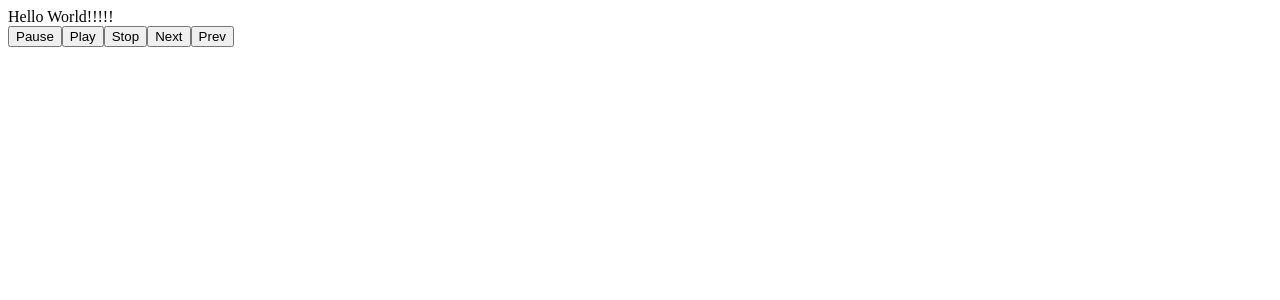
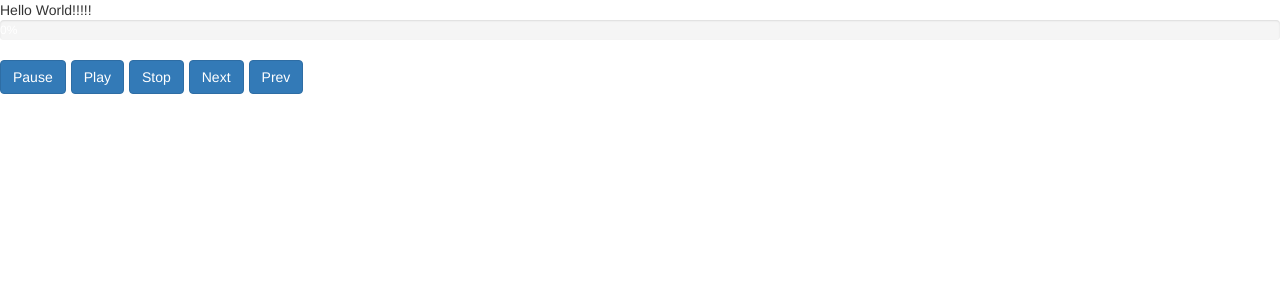
Before and after one commit to zdebra/musicplayer, a React app in the folder client/: page / in a window 1280 px wide. Shown: the top 300 px of the page. Built offline with nearby package versions, Linux system fonts and the light colour scheme.

Commit message:
progress bar

```diff
--- a/client/index.html
+++ b/client/index.html
@@ -3,6 +3,7 @@
 <head>
     <meta charset="UTF-8">
     <title>Music player client</title>
+    <link rel="stylesheet" href="https://maxcdn.bootstrapcdn.com/bootstrap/latest/css/bootstrap.min.css">
 </head>
 <body>
 
--- a/client/package.json
+++ b/client/package.json
@@ -7,9 +7,10 @@
     "watch-js": "watchify src/app.jsx -o build/build.js -t [ babelify --presets [ es2015 react ] ] --debug --verbose"
   },
   "dependencies": {
+    "node-rest-client": "^2.0.1",
     "react": "^15.2.0",
-    "react-dom": "^15.2.0",
-    "node-rest-client": "^2.0.1"
+    "react-bootstrap": "^0.29.5",
+    "react-dom": "^15.2.0"
   },
   "devDependencies": {
     "babelify": "^7.3.0",
--- a/client/src/audio/audio.js
+++ b/client/src/audio/audio.js
@@ -8,18 +8,18 @@ export default class AudioService {
         this.sourceNode = null;
         this.buffer = null;
 
-        this.paused = false;
-        this.pausedAt = null;
-        this.stopped = false;
+        this.paused = true;
+        this.stopped = true;
         this.repeat = false;
         this.autoplay = false;
         this.volume = 1;
-        this.startedAt = null;
         this.shuffle = false;
 
         this.songIndex = 0;
         this.songCount = null;
 
+        this.elapsed = 0;
+        this.lastCalculated = 0;
 
         try {
 
@@ -32,12 +32,23 @@ export default class AudioService {
             if(this.autoplay) {
                 this.load(this.songsURIs[this.songIndex]);
             }
+            setInterval(() => {
+                this.loop();
+            },125);
 
         }
         catch(e) {
             console.log(e);
         }
 
+    }
+
+    loop() {
+        var now = Date.now();
+        if(!this.paused) {
+            this.elapsed += now - this.lastCalculated;
+        }
+        this.lastCalculated = now;
     }
 
 
@@ -76,17 +87,18 @@ export default class AudioService {
             this.sourceNode = this.context.createBufferSource();
             this.sourceNode.connect(this.context.destination);
             this.sourceNode.buffer = this.buffer;
+
+
+            if (this.paused) {
+                this.sourceNode.start(0, this.getCurrentTime());
+            }
+            else {
+                this.sourceNode.start(0);
+            }
+
             this.paused = false;
             this.stopped = false;
 
-            if (this.pausedAt) {
-                this.startedAt = Date.now() - this.pausedAt;
-                this.sourceNode.start(0, this.pausedAt / 1000);
-            }
-            else {
-                this.startedAt = Date.now();
-                this.sourceNode.start(0);
-            }
         }
 
     }
@@ -117,15 +129,37 @@ export default class AudioService {
     stop() {
         this.sourceNode.stop();
         this.paused = false;
-        this.pausedAt = null;
         this.stopped = true;
+        this.counter = 0;
 
     }
 
     pause() {
+
         this.sourceNode.stop(0);
-        this.pausedAt = Date.now() - this.startedAt;
         this.paused = true;
+    }
+
+    getProgress() {
+        if(this.buffer === null) {
+            return 0;
+        }
+
+        var percent = (this.getCurrentTime()/this.getDuration())*100;
+
+        console.log(percent);
+        return percent;
+    }
+
+    getDuration() {
+        if(this.buffer === null) {
+            return 0;
+        }
+        return this.buffer.duration;
+    }
+
+    getCurrentTime() {
+        return this.elapsed/1000;
     }
 
 
--- a/client/src/components/mainframe.js
+++ b/client/src/components/mainframe.js
@@ -1,5 +1,8 @@
 import React from 'react';
 import AudioService from './../audio/audio';
+import Button from 'react-bootstrap/lib/Button';
+import ButtonToolbar from 'react-bootstrap/lib/ButtonToolbar';
+import ProgressBar from 'react-bootstrap/lib/ProgressBar';
 
 export default class MainFrame extends React.Component {
 
@@ -13,9 +16,18 @@ export default class MainFrame extends React.Component {
             "http://localhost:3000/music/vagina"
         ]);
 
+        this.state = {progress: this.audioService.getProgress()};
+        this.tick = this.tick.bind(this);
+    }
 
+    componentDidMount() {
+        setInterval(this.tick,250);
+    }
 
+    tick() {
+        this.setState({progress: this.audioService.getProgress()});
     }
+
 
     pause() {
         this.audioService.pause();
@@ -38,13 +50,22 @@ export default class MainFrame extends React.Component {
     }
 
     render() {
+/*
+        var p = 0;
+        setInterval(()=> {
+            p = this.audioService.getProgress();
+        },500);
+*/
         return(
             <div>
-                <button onClick={this.pause.bind(this)}>Pause</button>
-                <button onClick={this.play.bind(this)}>Play</button>
-                <button onClick={this.stop.bind(this)}>Stop</button>
-                <button onClick={this.next.bind(this)}>Next</button>
-                <button onClick={this.prev.bind(this)}>Prev</button>
+                <ProgressBar now={this.state.progress} label={`${this.state.progress}%`} />
+                <ButtonToolbar>
+                    <Button bsStyle="primary" onClick={this.pause.bind(this)}>Pause</Button>
+                    <Button bsStyle="primary" onClick={this.play.bind(this)}>Play</Button>
+                    <Button bsStyle="primary" onClick={this.stop.bind(this)}>Stop</Button>
+                    <Button bsStyle="primary" onClick={this.next.bind(this)}>Next</Button>
+                    <Button bsStyle="primary" onClick={this.prev.bind(this)}>Prev</Button>
+                </ButtonToolbar>
             </div>
         );
     }
```
